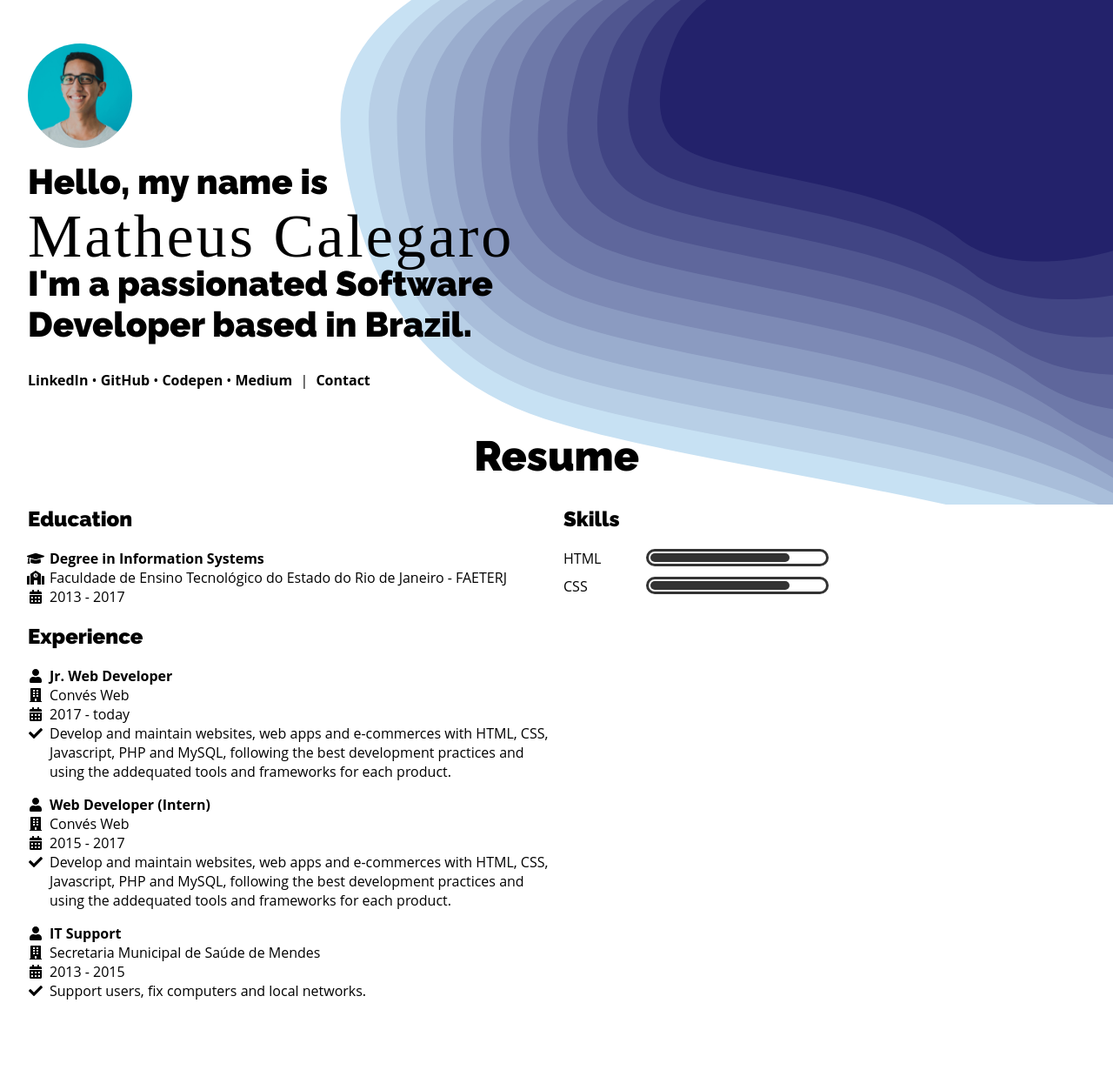
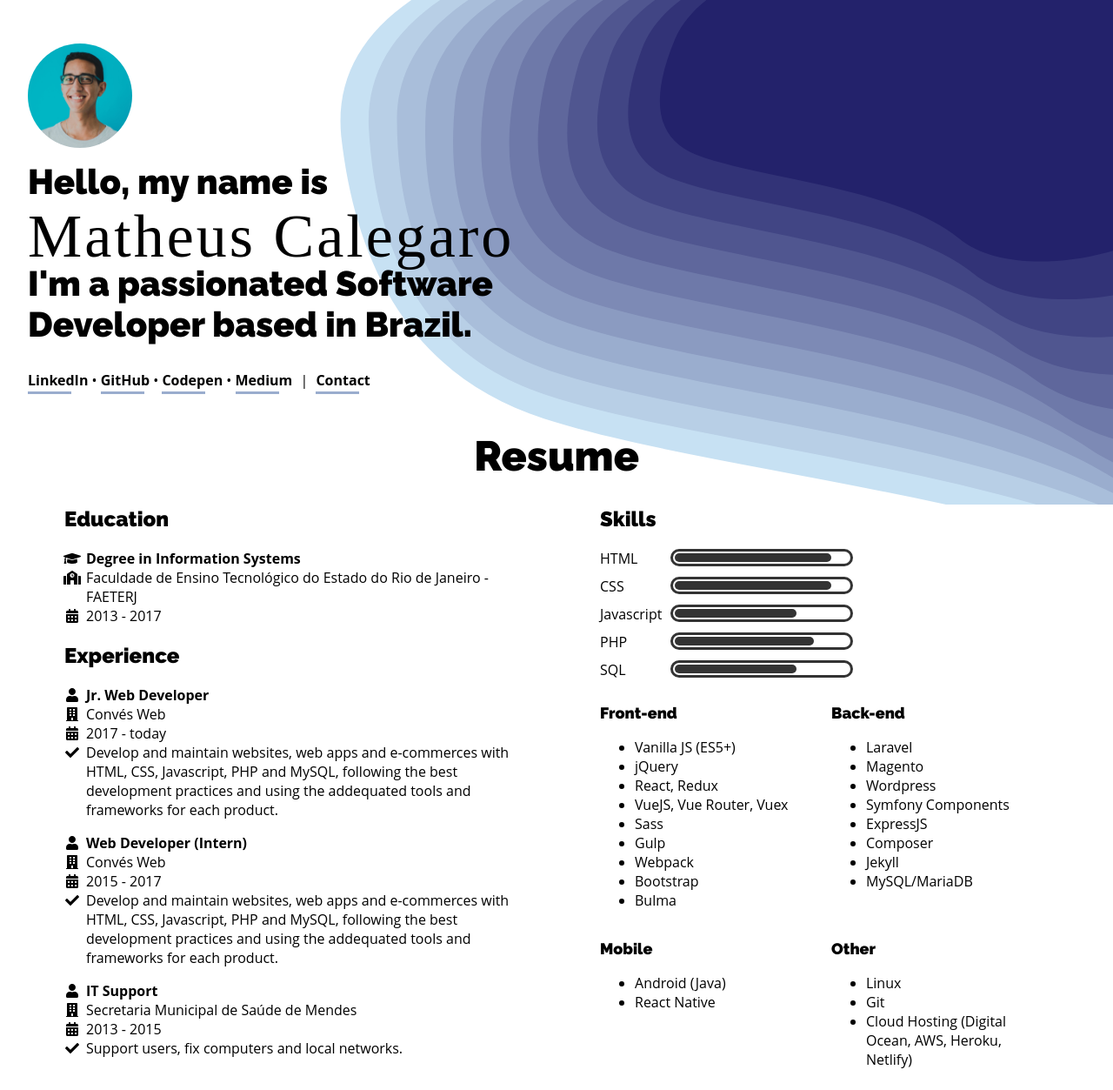
Before and after one commit to mathcale/site, a Jekyll site: the page built from index.html, in a window 1280 px wide. Shown: the whole page at 87% size. Built offline with Jekyll 4.4.1, drawn with Linux system fonts in a browser that asks for light colours; nearby versions of some CDN libraries; some web fonts are replaced; before the commit the page ends 1174 px from its top, so only the background shows below that.

Commit message:
Finishing resume

```diff
--- a/_config.yml
+++ b/_config.yml
@@ -11,6 +11,7 @@ social:
   github: mathcale
   codepen: mathcale
   linkedin: mathcale
+  medium: mathcale
 
 # Build settings
 markdown: kramdown
--- a/_sass/_typo.scss
+++ b/_sass/_typo.scss
@@ -60,4 +60,10 @@ body {
     font-weight: 900;
     font-size: 24px;
   }
+
+  h3 {
+    font-family: 'Raleway', sans-serif;
+    font-weight: 900;
+    font-size: 18px;
+  }
 }
--- a/assets/css/main.scss
+++ b/assets/css/main.scss
@@ -43,19 +43,18 @@
             content: '';
             position: absolute;
             width: 50px;
-            height: 6px;
-            margin-top: 6px;
-            margin-left: 3px;
+            height: 3px;
+            bottom: 0;
+            margin-bottom: -5px;
             background-color: #9AADCE;
-            transform: rotate(-5deg);
-            opacity: 0;
             transition: all 300ms ease;
             z-index: -1;
           }
 
           &:hover {
             &::before {
-              opacity: 1;
+              margin-bottom: 6px;
+              transform: rotate(5deg);
             }
           }
         }
@@ -67,6 +66,10 @@
 .resume {
   h1 {
     margin-bottom: 10px;
+  }
+
+  .resume-col {
+    padding: 0 50px;
   }
 
   .resume-list {
--- a/index.html
+++ b/index.html
@@ -26,7 +26,7 @@ layout: default
     <h1 class="text-center">Resume</h1>
 
     <div class="row">
-      <div class="col-md-6">
+      <div class="col-md-6 resume-col">
         <section class="education">
           <h2>Education</h2>
 
@@ -119,7 +119,7 @@ layout: default
         </section>
       </div>
 
-      <div class="col-md-6">
+      <div class="col-md-6 resume-col">
         <section class="skills">
           <h2>Skills</h2>
 
@@ -129,7 +129,7 @@ layout: default
             </div>
 
             <div class="col-md-14 level">
-              <div class="level-size level-80"></div>
+              <div class="level-size level-90"></div>
             </div>
           </div>
 
@@ -139,7 +139,91 @@ layout: default
             </div>
 
             <div class="col-md-14 level">
+              <div class="level-size level-90"></div>
+            </div>
+          </div>
+
+          <div class="row skill">
+            <div class="col-md-2 name">
+              <p>Javascript</p>
+            </div>
+
+            <div class="col-md-14 level">
+              <div class="level-size level-70"></div>
+            </div>
+          </div>
+
+          <div class="row skill">
+            <div class="col-md-2 name">
+              <p>PHP</p>
+            </div>
+
+            <div class="col-md-14 level">
               <div class="level-size level-80"></div>
+            </div>
+          </div>
+
+          <div class="row skill">
+            <div class="col-md-2 name">
+              <p>SQL</p>
+            </div>
+
+            <div class="col-md-14 level">
+              <div class="level-size level-70"></div>
+            </div>
+          </div>
+
+          <div class="row">
+            <div class="col-md-6">
+              <h3>Front-end</h3>
+
+              <ul class="skill-list">
+                <li>Vanilla JS (ES5+)</li>
+                <li>jQuery</li>
+                <li>React, Redux</li>
+                <li>VueJS, Vue Router, Vuex</li>
+                <li>Sass</li>
+                <li>Gulp</li>
+                <li>Webpack</li>
+                <li>Bootstrap</li>
+                <li>Bulma</li>
+              </ul>
+            </div>
+
+            <div class="col-md-6">
+              <h3>Back-end</h3>
+
+              <ul class="skill-list">
+                <li>Laravel</li>
+                <li>Magento</li>
+                <li>Wordpress</li>
+                <li>Symfony Components</li>
+                <li>ExpressJS</li>
+                <li>Composer</li>
+                <li>Jekyll</li>
+                <li>MySQL/MariaDB</li>
+              </ul>
+            </div>
+          </div>
+
+          <div class="row">
+            <div class="col-md-6">
+              <h3>Mobile</h3>
+
+              <ul class="skill-list">
+                <li>Android (Java)</li>
+                <li>React Native</li>
+              </ul>
+            </div>
+
+            <div class="col-md-6">
+              <h3>Other</h3>
+
+              <ul class="skill-list">
+                <li>Linux</li>
+                <li>Git</li>
+                <li>Cloud Hosting (Digital Ocean, AWS, Heroku, Netlify)</li>
+              </ul>
             </div>
           </div>
         </section>
```
